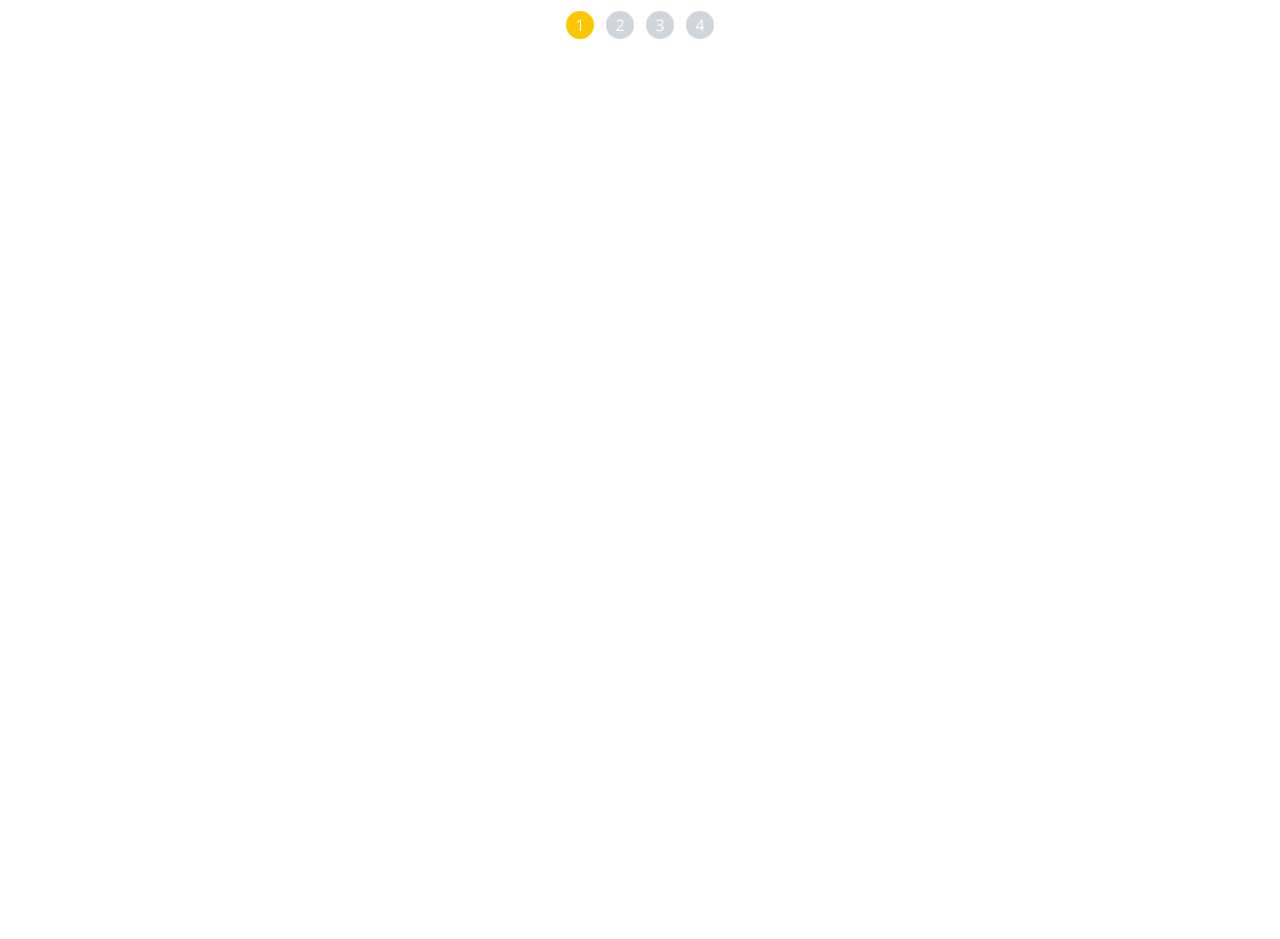
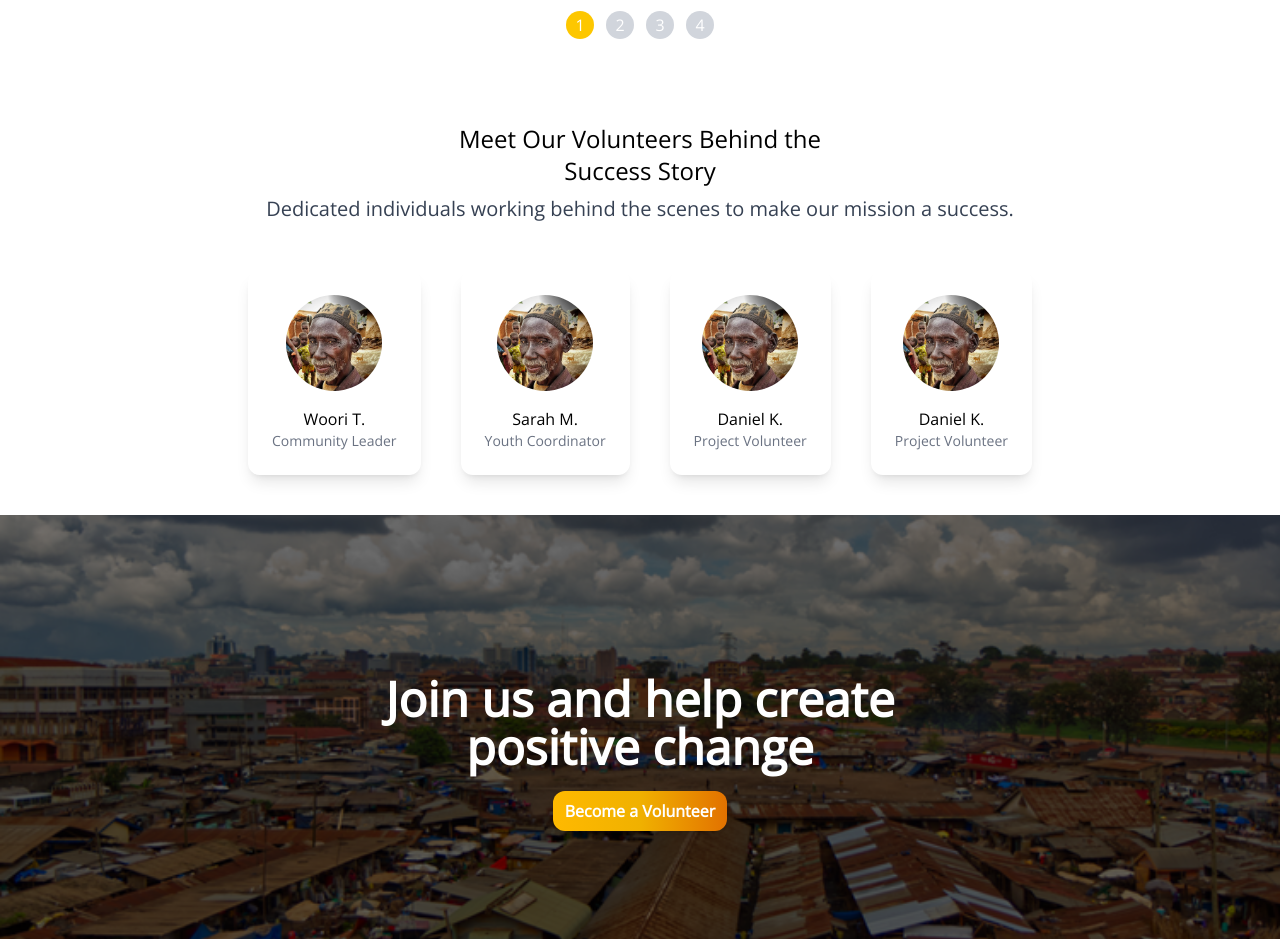
Before and after one commit to dariusjackony/NG0-site, a React (Vite) app: page / in a window 1280 px wide. Shown: the part 3160-4099 px from the top of the page. Before the commit the page ends 3279 px from the top, so only its background shows below. Built offline with nearby package versions, Linux system fonts and the light colour scheme.

Commit message:
Update: Homepage

```diff
--- a/src/components/CTA.jsx
+++ b/src/components/CTA.jsx
@@ -1,17 +1,22 @@
-// import Aerial from "../assets/aerial.webp";
-// import { Button } from "./Button";
-// export default function CTA() {
-//     return(
-//         <section className="mt-10
-//           relative h-[30vh] bg-cover bg-center"
-//         style={{backgroundImage: `url(${Aerial})`}}>
-//            <div className="absolute inset-0 bg-black/50"></div>
-//            <div className="grid z-10 text-white">
-//              <span className="text-white">Thanks for Visiting, Please Help</span>
-//              <Button>
-//                 Donate to Help Today
-//              </Button>
-//            </div>
-//         </section>
-//     )
-// }
+import Aerial from "../assets/aerial.webp";
+import { Button } from "./Button";
+export default function CTA() {
+    return(
+     <section className="mt-10
+          relative h-[30vh] bg-cover bg-center lg:h-[53vh]"
+         style={{backgroundImage: `url(${Aerial})`}}
+         >
+          <div className="absolute inset-0 bg-black/50"></div>
+           <div className=" z-10 relative pt-13 lg:pt-30  text-white text-center mx-auto">
+             <p className=" font-bold text-2xl max-w-[280px] m-auto md:text-3xl md:max-w-[500px] md:pt-10 lg:text-5xl lg:max-w-[600px]">
+               Join us and help create positive change
+             </p>
+             <div className="mt-5">
+                 <button className="bg-gradient-to-r from-amber-400 via-yellow-500 to-amber-600 text-white px-3 py-2 rounded-xl font-semibold shadow-md hover:shadow-lg transition">
+                    Become a Volunteer
+                 </button>
+             </div>
+           </div>
+      </section>
+    )
+}
--- /dev/null
+++ b/src/components/Volunteer.jsx
@@ -0,0 +1,51 @@
+import Sponser from "../assets/muzei.jpeg";
+export default function Volunteer() {
+    const Volunteers = [
+        {
+          image: Sponser,
+          name: "Woori T.",
+          rank: "Community Leader",
+        },
+        {
+          image: Sponser,
+          name: "Sarah M.",
+          rank: "Youth Coordinator",
+        },
+        {
+         image: Sponser,
+         name: "Daniel K.",
+         rank: "Project Volunteer",
+        },
+        {
+         image: Sponser,
+         name: "Daniel K.",
+         rank: "Project Volunteer",
+        },
+    ]
+    return(
+        <section className="px-4 mt-8 lg:mt-1">
+            <p className="max-w-[400px] text-center m-auto text-2xl">
+                Meet Our Volunteers Behind the Success Story
+            </p>
+            <p className="mt-2 text-gray-700 lg:text-xl text-center">
+              Dedicated individuals working behind the scenes to make our mission a success.
+           </p>
+        <div className="mt-12 grid grid-cols-2 sm:grid-cols-3 md:grid-cols-4 gap-5 lg:flex lg:justify-center lg:gap-10 justify-items-center">
+          {Volunteers.map((volunteer, index) => (
+          <div
+            key={index}
+            className="flex flex-col items-center text-center  p-6 rounded-xl shadow-lg"
+          >
+            <img
+              src={volunteer.image}
+              alt={volunteer.name}
+              className="w-24 h-24 rounded-full object-cover"
+            />
+            <p className="mt-4 font-medium">{volunteer.name}</p>
+            <p className="text-sm text-gray-500">{volunteer.rank}</p>
+          </div>
+        ))}
+       </div>
+        </section>
+    )
+}
--- a/src/pages/HomePage.jsx
+++ b/src/pages/HomePage.jsx
@@ -4,7 +4,8 @@ import Introduction from "../components/Introduction";
 import FocusAreas from "../components/FocusAreas";
 import ImpactInAction from "../components/ImpactInAction";
 import RelatedPosts from "../components/RelatedPosts";
-// import CTA from "../components/CTA";
+import Volunteer from "../components/Volunteer";
+import CTA from "../components/CTA";
 export default function HomePage() {
     return(
         <>
@@ -14,7 +15,8 @@ export default function HomePage() {
          <FocusAreas />
          <ImpactInAction />
          <RelatedPosts />
-         {/* <CTA /> */}
+         <Volunteer />
+         <CTA />
         </>
     )
 }
```
Also changed, not shown: src/assets/muzei.jpeg (added).
